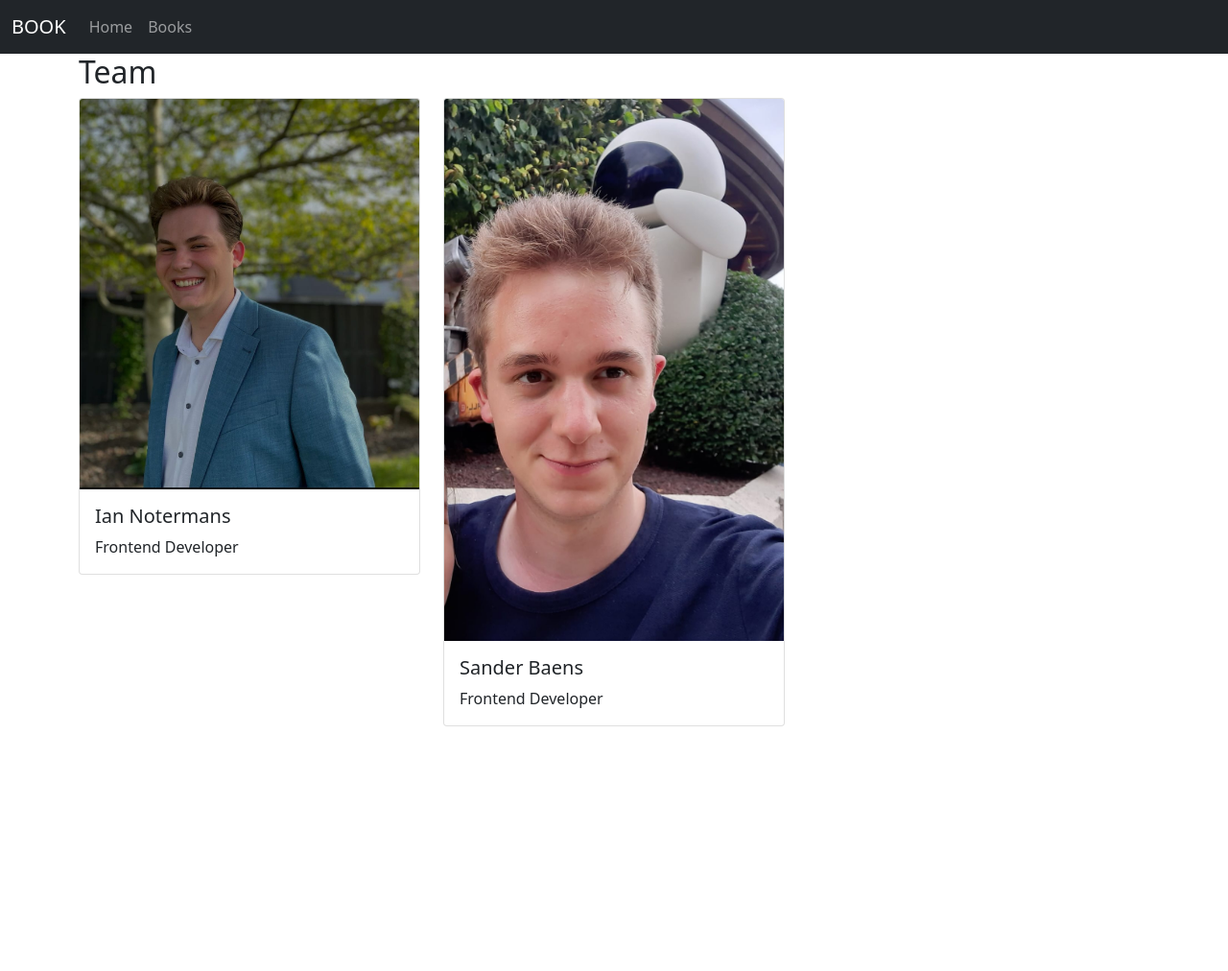
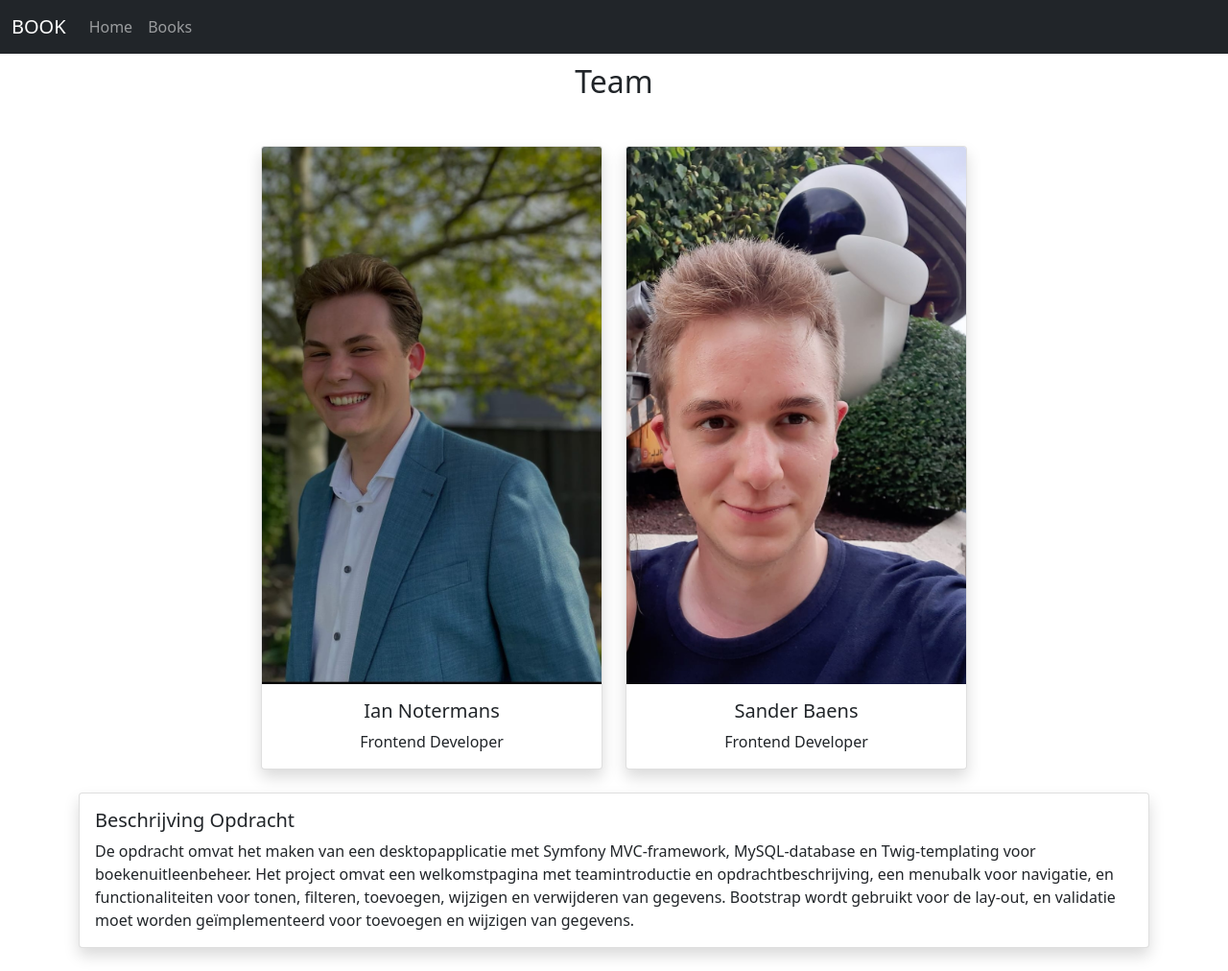
Before and after one commit to IanNotermansPXL/pe2_webadv, a Symfony app: template templates/home/index.html.twig in a window 1280 px wide. Shown: the whole page at 96% size. Before the commit the page ends 757 px from the top, so only its background shows below. Run offline with Twig, Linux system fonts and the light colour scheme; the template is opened without the code that fills it, so the values that code supplies are empty; some libraries are stand-ins or nearby versions.

Commit message:
welcome page done + added database sql file to assets

```diff
--- a/templates/home/index.html.twig
+++ b/templates/home/index.html.twig
@@ -3,13 +3,13 @@
 {% block title %}Home{% endblock %}
 
 {% block body %}
-    <div class="container">
+    <div class="container mx-auto text-center">
         <section id="team" class="mb-4">
-            <h2>Team</h2>
-            <div class="row">
+            <h2 class="mb-5" style="margin-top: 10px">Team</h2>
+            <div class="row justify-content-center">
                 <div class="col-md-4">
-                    <div class="card">
-                        <img src="{{ asset('images/FotoIan.jpg') }}" class="card-img-top" alt="Ian">
+                    <div class="card shadow">
+                        <img src="{{ asset('images/FotoIan.jpg') }}" class="card-img-top mx-auto d-block" alt="Ian" style="height: 560px; object-fit: cover">
                         <div class="card-body">
                             <h5 class="card-title">Ian Notermans</h5>
                             <p class="card-text">Frontend Developer</p>
@@ -17,8 +17,8 @@
                     </div>
                 </div>
                 <div class="col-md-4">
-                    <div class="card">
-                        <img src="{{ asset('images/FotoSander.jpg') }}" class="card-img-top" alt="Sander">
+                    <div class="card shadow">
+                        <img src="{{ asset('images/FotoSander.jpg') }}" class="card-img-top mx-auto d-block" alt="Sander" style="height: 560px; object-fit: cover">
                         <div class="card-body">
                             <h5 class="card-title">Sander Baens</h5>
                             <p class="card-text">Frontend Developer</p>
@@ -28,4 +28,19 @@
             </div>
         </section>
     </div>
+    <div class="container mx-auto">
+        <div class="card shadow mb-4">
+            <div class="card-body">
+                <h5 class="card-title">Beschrijving Opdracht</h5>
+                <p class="card-text">
+                    De opdracht omvat het maken van een desktopapplicatie met Symfony MVC-framework,
+                    MySQL-database en Twig-templating voor boekenuitleenbeheer.
+                    Het project omvat een welkomstpagina met teamintroductie en opdrachtbeschrijving,
+                    een menubalk voor navigatie, en functionaliteiten voor tonen, filteren, toevoegen, wijzigen en verwijderen van gegevens.
+                    Bootstrap wordt gebruikt voor de lay-out, en validatie moet worden geïmplementeerd voor toevoegen en wijzigen van gegevens.
+                </p>
+            </div>
+        </div>
+
+    </div>
 {% endblock %}
```
Also changed, not shown: assets/bookdb.sql (added, +27 -0 lines).
